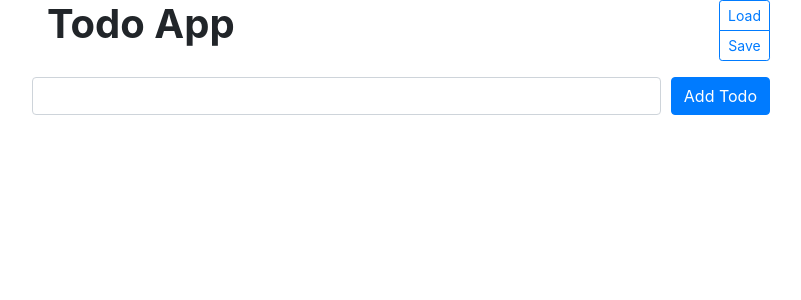
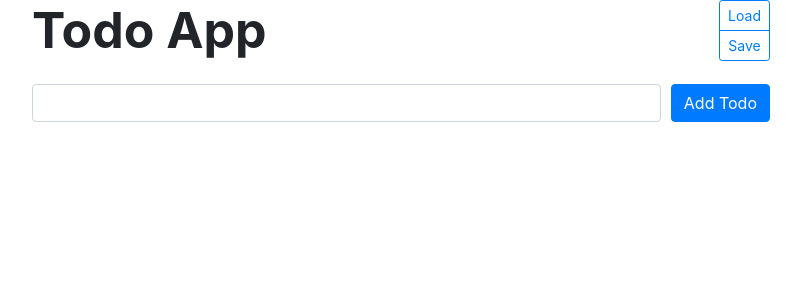
Before and after one commit to bryantpark04/react-todo-app, a React (Create React App) app: page / in a window 1280 px wide. Shown: the top 300 px of the page, without its empty margins (239-1040 px from the left). Built offline with nearby package versions, Linux system fonts and the light colour scheme.

Commit message:
Make Header text a tiny bit bigger

```diff
--- a/src/App.css
+++ b/src/App.css
@@ -2,6 +2,10 @@
   margin: auto;
   padding: auto;
   max-width: 60%;
+}
+
+.Header {
+  font-size: 50px;
 }
 
 td {
--- a/src/Header.js
+++ b/src/Header.js
@@ -2,9 +2,7 @@ import Col from 'react-bootstrap/Col';
 
 const Header = () => {
     return (
-        <Col className="Header">
-            <h1><strong>Todo App</strong></h1>
-        </Col>
+        <h1 className="Header"><strong>Todo App</strong></h1>
     )
 }
 
```
